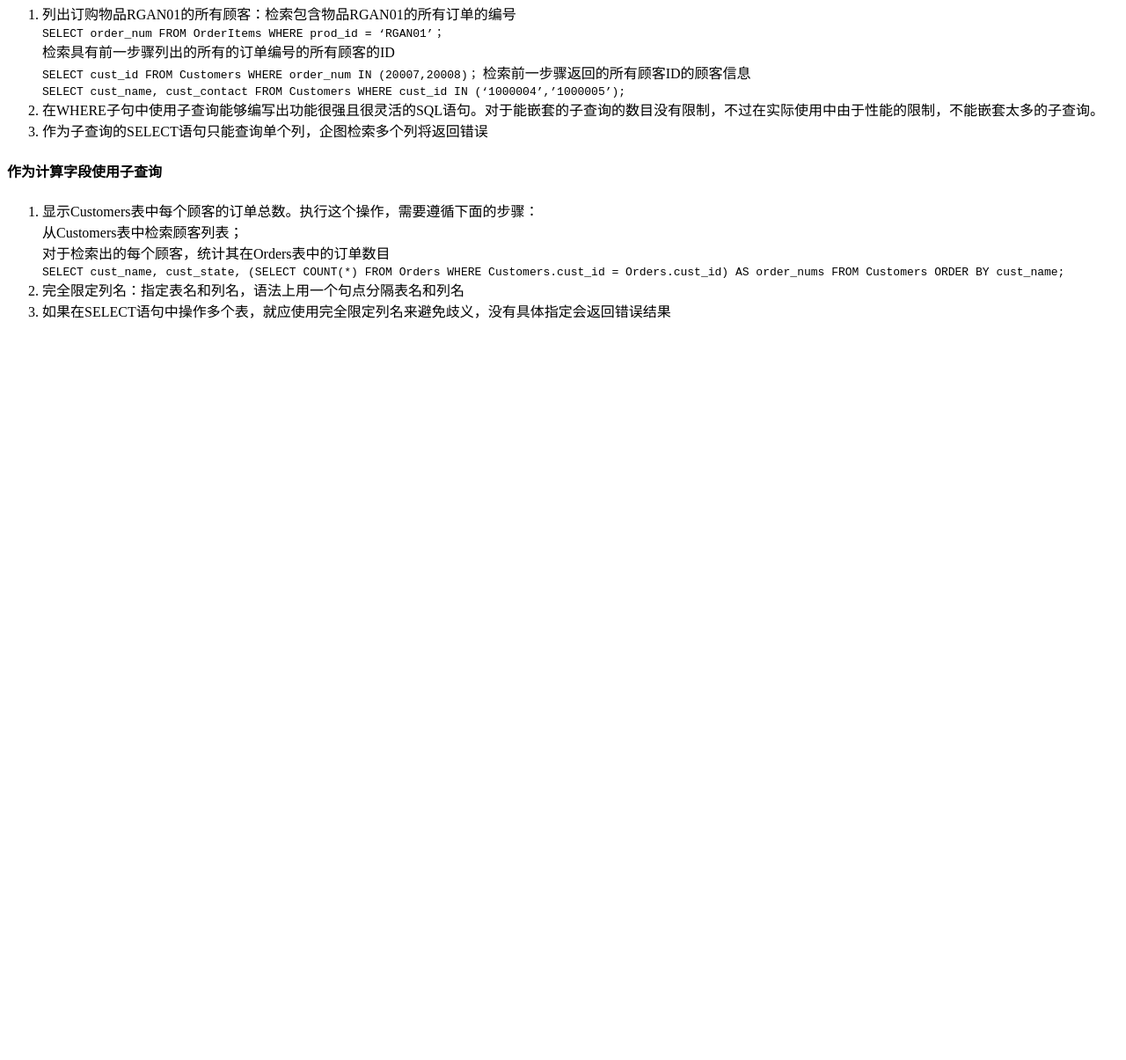
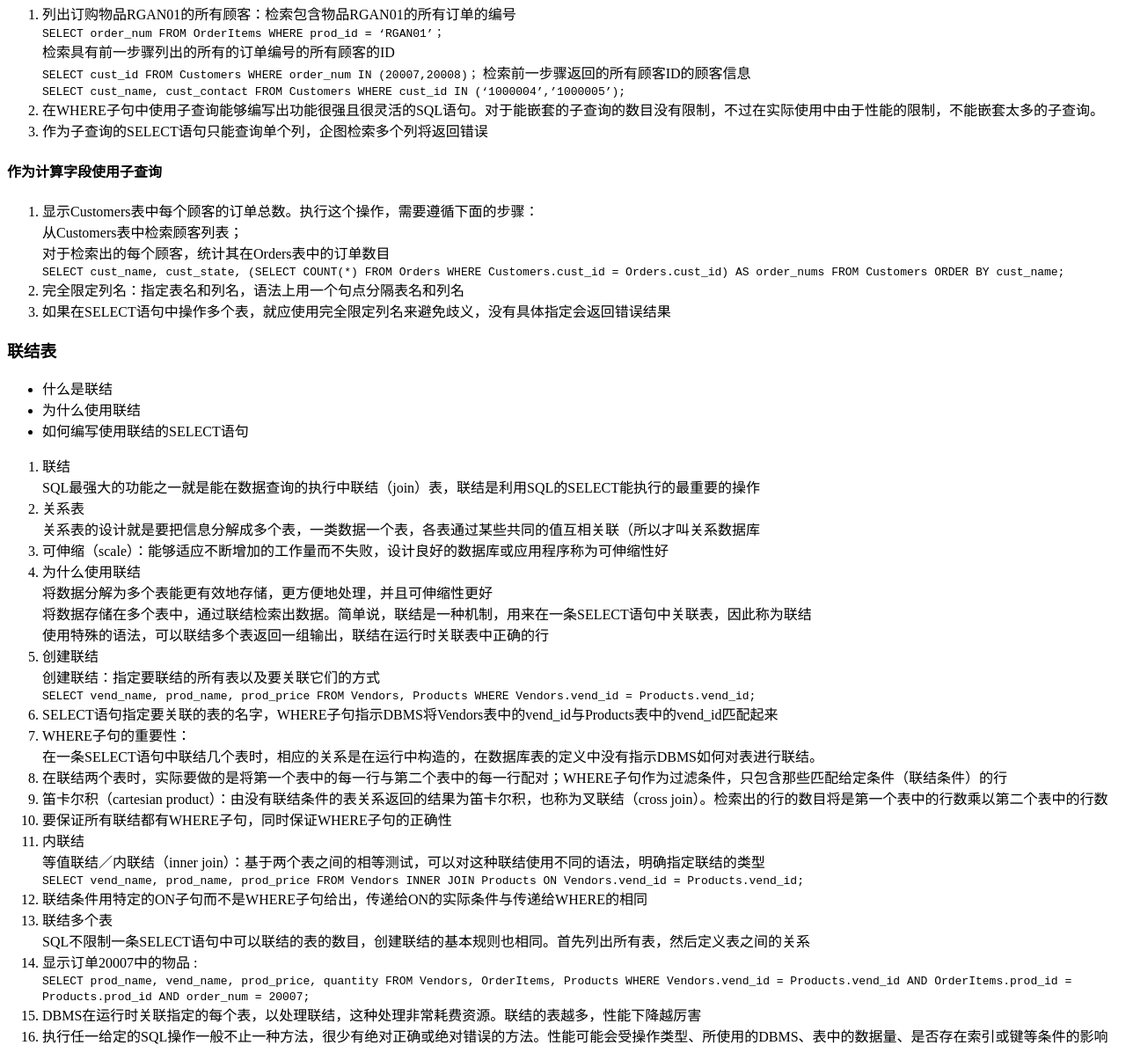
Before and after one commit to UnicornSeven/learning, a plain HTML site: page sql/sql.html in a window 1280 px wide. Shown: the part 8017-9222 px from the top of the page at 88% size. Before the commit the page ends 8398 px from the top, so only its background shows below. Drawn offline with Linux system fonts and the light colour scheme; files that its build step writes are made by us from their sources.

Commit message:
SQL-4
联结表
什么是联结表
为什么使用联结

```diff
--- a/sql/sql.html
+++ b/sql/sql.html
@@ -486,6 +486,47 @@
           </ol>
         </div>
       </div>
+      <div class="content">
+        <div class="section">
+          <h3>联结表</h3>
+          <ul>
+            <li>什么是联结</li>
+            <li>为什么使用联结</li>
+            <li>如何编写使用联结的SELECT语句</li>
+          </ul>
+        </div>
+        <div class="section">
+          <ol>
+            <li>联结</br>SQL最强大的功能之一就是能在数据查询的执行中联结（join）表，联结是利用SQL的SELECT能执行的最重要的操作</li>
+            <li>关系表</br>关系表的设计就是要把信息分解成多个表，一类数据一个表，各表通过某些共同的值互相关联（所以才叫关系数据库</li>
+            <li>可伸缩（scale）：能够适应不断增加的工作量而不失败，设计良好的数据库或应用程序称为可伸缩性好</li>
+            <li>为什么使用联结</br>将数据分解为多个表能更有效地存储，更方便地处理，并且可伸缩性更好</br>
+                将数据存储在多个表中，通过联结检索出数据。简单说，联结是一种机制，用来在一条SELECT语句中关联表，因此称为联结</br>
+                使用特殊的语法，可以联结多个表返回一组输出，联结在运行时关联表中正确的行</br>
+            </li>
+            <li>创建联结</br>创建联结：指定要联结的所有表以及要关联它们的方式</br>
+                <code>SELECT vend_name, prod_name, prod_price
+                      FROM Vendors, Products
+                      WHERE Vendors.vend_id = Products.vend_id;</code></li>
+            <li>SELECT语句指定要关联的表的名字，WHERE子句指示DBMS将Vendors表中的vend_id与Products表中的vend_id匹配起来</li>
+            <li>WHERE子句的重要性：</br>
+                在一条SELECT语句中联结几个表时，相应的关系是在运行中构造的，在数据库表的定义中没有指示DBMS如何对表进行联结。
+            </li>
+            <li>在联结两个表时，实际要做的是将第一个表中的每一行与第二个表中的每一行配对；WHERE子句作为过滤条件，只包含那些匹配给定条件（联结条件）的行</li>
+            <li>笛卡尔积（cartesian product）：由没有联结条件的表关系返回的结果为笛卡尔积，也称为叉联结（cross join）。检索出的行的数目将是第一个表中的行数乘以第二个表中的行数</li>
+            <li>要保证所有联结都有WHERE子句，同时保证WHERE子句的正确性</li>
+            <li>内联结</br>
+                等值联结／内联结（inner join）：基于两个表之间的相等测试，可以对这种联结使用不同的语法，明确指定联结的类型</br>
+              <code>SELECT vend_name, prod_name, prod_price FROM Vendors INNER JOIN Products ON Vendors.vend_id = Products.vend_id;</code>
+            </li>
+            <li>联结条件用特定的ON子句而不是WHERE子句给出，传递给ON的实际条件与传递给WHERE的相同</li>
+            <li>联结多个表</br>SQL不限制一条SELECT语句中可以联结的表的数目，创建联结的基本规则也相同。首先列出所有表，然后定义表之间的关系</li>
+            <li>显示订单20007中的物品 :</br><code>SELECT prod_name, vend_name, prod_price, quantity FROM Vendors, OrderItems, Products WHERE Vendors.vend_id = Products.vend_id AND OrderItems.prod_id = Products.prod_id AND order_num = 20007;</code></li>
+            <li>DBMS在运行时关联指定的每个表，以处理联结，这种处理非常耗费资源。联结的表越多，性能下降越厉害</li>
+            <li>执行任一给定的SQL操作一般不止一种方法，很少有绝对正确或绝对错误的方法。性能可能会受操作类型、所使用的DBMS、表中的数据量、是否存在索引或键等条件的影响</li>
+          </ol>
+        </div>
+      </div>
     </div>
   </div>
   <div class="footer"></div>
```
